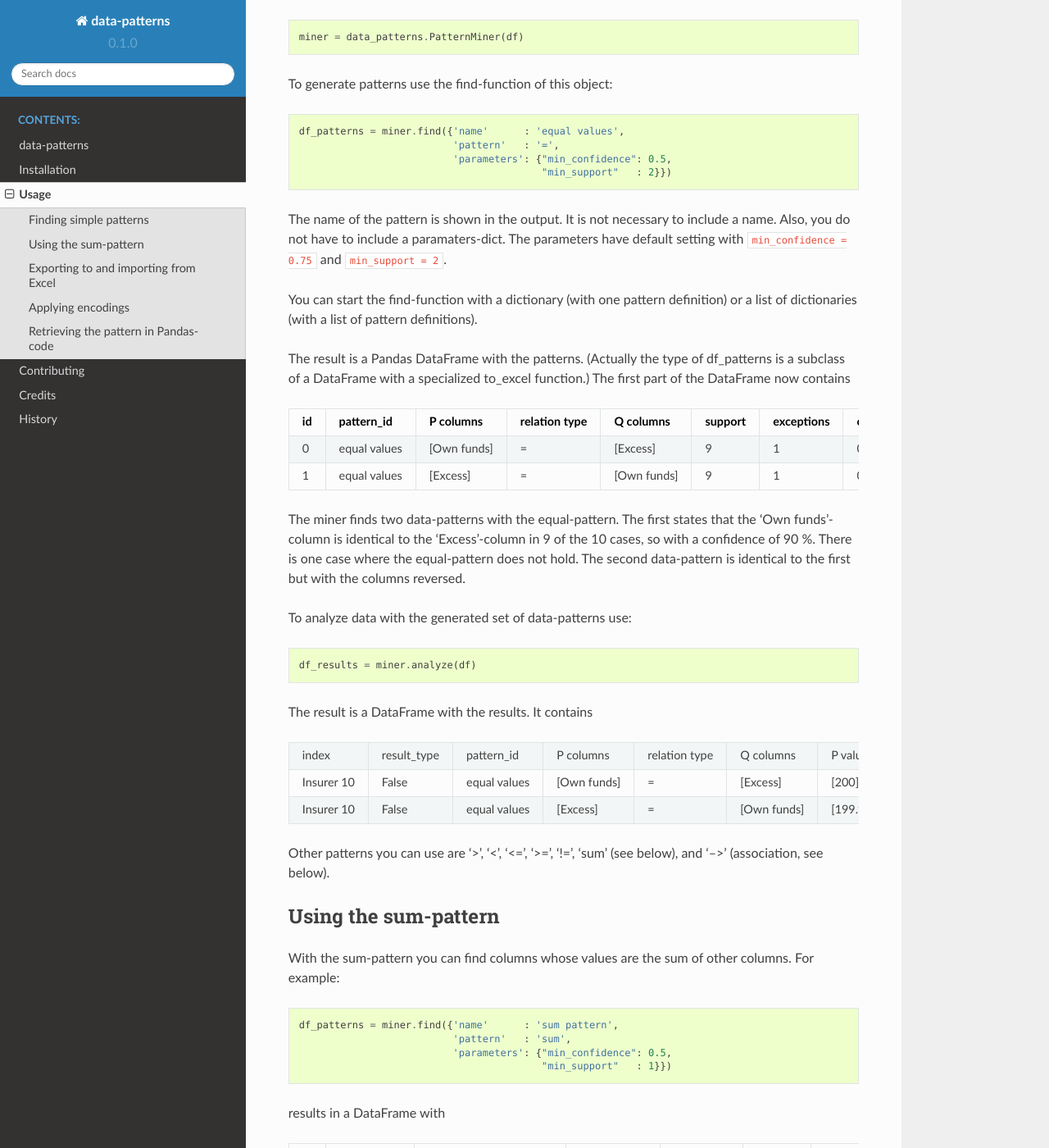
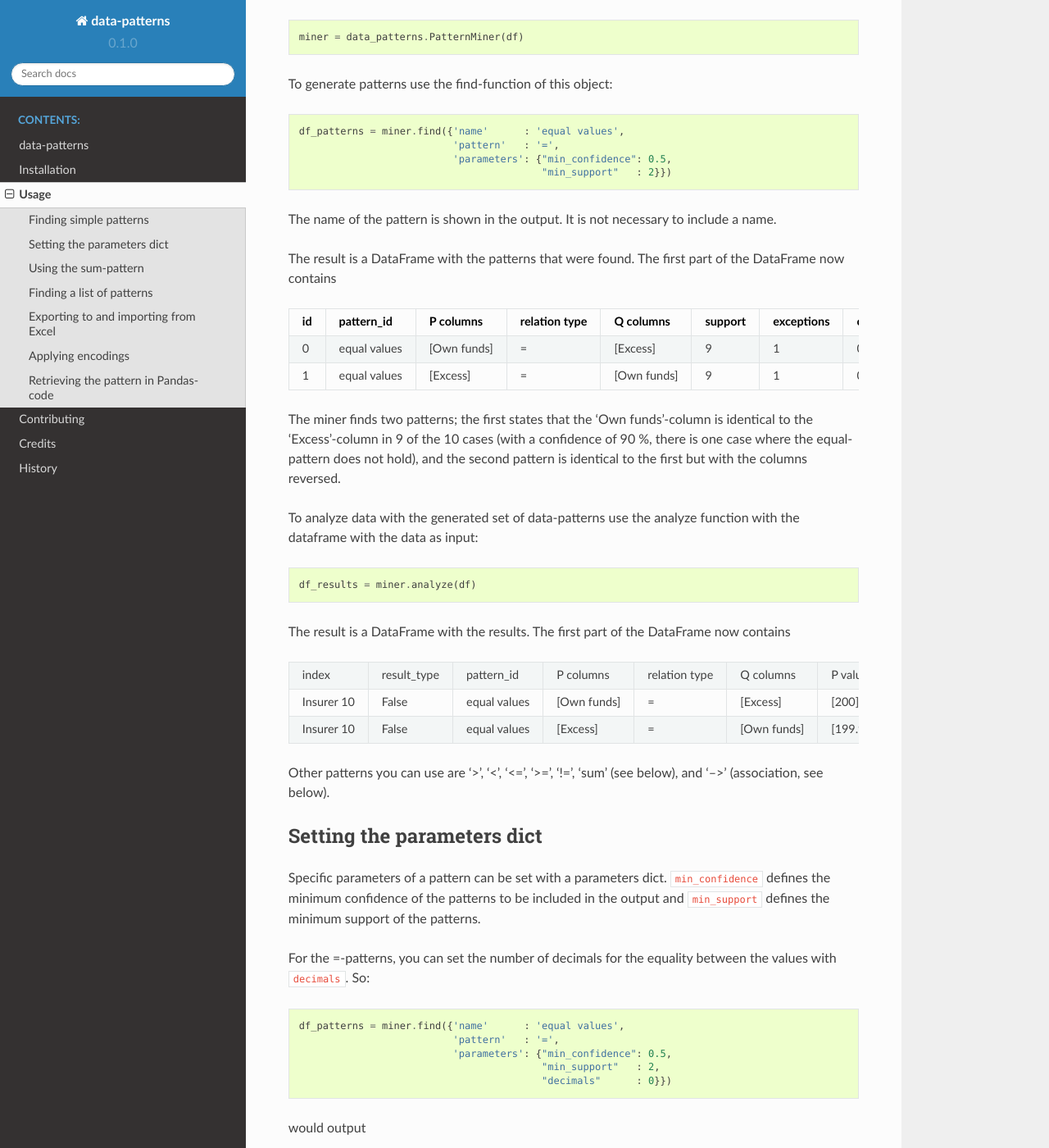
Before and after one commit to DeNederlandscheBank/data-patterns, a Sphinx documentation site: the page built from docs/usage.rst, in a window 1280 px wide and 1400 px high, scrolled down 726 px. Shown: the whole window at 82% size. Built offline with Sphinx 7.4.7 and the Read the Docs theme 2.0.0, drawn with Linux system fonts in a browser that asks for light colours; some of the changed text lies outside the part shown.

Commit message:
docs updated

```diff
--- a/CONTRIBUTING.rst
+++ b/CONTRIBUTING.rst
@@ -108,8 +108,7 @@
 Deploying
 ---------
 
-A reminder for the maintainers on how to deploy.
-Make sure all your changes are committed (including an entry in HISTORY.rst).
+A reminder for the maintainers on how to deploy. Make sure all your changes are committed (including an entry in HISTORY.rst).
 Then run::
 
 $ bump2version patch # possible: major / minor / patch
--- a/docs/usage.rst
+++ b/docs/usage.rst
@@ -37,11 +37,9 @@
                               'parameters': {"min_confidence": 0.5,
                                              "min_support"   : 2}})
 
-The name of the pattern is shown in the output. It is not necessary to include a name. Also, you do not have to include a paramaters-dict. The parameters have default setting with ``min_confidence = 0.75`` and ``min_support = 2``.
+The name of the pattern is shown in the output. It is not necessary to include a name.
 
-You can start the find-function with a dictionary (with one pattern definition) or a list of dictionaries (with a list of pattern definitions).
-
-The result is a Pandas DataFrame with the patterns. (Actually the type of df_patterns is a subclass of a DataFrame with a specialized to_excel function.) The first part of the DataFrame now contains
+The result is a DataFrame with the patterns that were found. The first part of the DataFrame now contains
 
 +----+--------------+------------+--------------+------------+--------+-----------+----------+
 | id |pattern_id    |P columns   |relation type |Q columns   |support |exceptions |confidence|
@@ -51,13 +49,13 @@
 |  1 |equal values  |[Excess]    |=             |[Own funds] |9       |1          |0.9       |
 +----+--------------+------------+--------------+------------+--------+-----------+----------+
 
-The miner finds two data-patterns with the equal-pattern. The first states that the 'Own funds'-column is identical to the 'Excess'-column in 9 of the 10 cases, so with a confidence of 90 %. There is one case where the equal-pattern does not hold. The second data-pattern is identical to the first but with the columns reversed.
+The miner finds two patterns; the first states that the 'Own funds'-column is identical to the 'Excess'-column in 9 of the 10 cases (with a confidence of 90 %, there is one case where the equal-pattern does not hold), and the second pattern is identical to the first but with the columns reversed.
 
-To analyze data with the generated set of data-patterns use::
+To analyze data with the generated set of data-patterns use the analyze function with the dataframe with the data as input::
 
     df_results = miner.analyze(df)
 
-The result is a DataFrame with the results. It contains
+The result is a DataFrame with the results. The first part of the DataFrame now contains
 
 +-----------+--------------+-------------+------------+-------------+------------+---------+---------+
 |index      |result_type   |pattern_id   |P columns   |relation type|Q columns   |P values |Q values |
@@ -69,10 +67,39 @@
 
 Other patterns you can use are '>', '<', '<=', '>=', '!=', 'sum' (see below), and '-->' (association, see below).
 
+Setting the parameters dict
+---------------------------
+
+Specific parameters of a pattern can be set with a parameters dict. ``min_confidence`` defines the minimum confidence of the patterns to be included in the output and ``min_support`` defines the minimum support of the patterns.
+
+For the =-patterns, you can set the number of decimals for the equality between the values with ``decimals``. So::
+
+    df_patterns = miner.find({'name'      : 'equal values',
+                              'pattern'   : '=',
+                              'parameters': {"min_confidence": 0.5,
+                                             "min_support"   : 2,
+                                             "decimals"      : 0}})
+
+would output
+
++----+--------------+------------+--------------+------------+--------+-----------+----------+
+| id |pattern_id    |P columns   |relation type |Q columns   |support |exceptions |confidence|
++====+==============+============+==============+============+========+===========+==========+
+|  0 |equal values  |[Own funds] |=             |[Excess]    |10      |0          |1.0       |
++----+--------------+------------+--------------+------------+--------+-----------+----------+
+|  1 |equal values  |[Excess]    |=             |[Own funds] |10      |0          |1.0       |
++----+--------------+------------+--------------+------------+--------+-----------+----------+
+
+because 199.99 is equal to 200 with 0 decimals.
+
+The default value in the =-pattern is 8 decimals.
+
+You do not have to include a paramaters dict. The parameters have default setting with ``min_confidence = 0.75`` and ``min_support = 2``.
+
 Using the sum-pattern
 ---------------------
 
-With the sum-pattern you can find columns whose values are the sum of other columns. For example::
+With the sum-pattern you can find columns whose values are the sum of the values of other columns. For example::
 
     df_patterns = miner.find({'name'      : 'sum pattern',
                               'pattern'   : 'sum',
@@ -93,7 +120,14 @@
 |3   |sum pattern   |[TV-nonlife, Excess]    |sum           |[Assets]    |4       |1          |0.8       |
 +----+--------------+------------------------+--------------+------------+--------+-----------+----------+
 
+The miner finds four sums; apparently the 'TV-life'-column plus the 'Own funds'-columns is a sum of the 'Assets'-columns.
+
 With an additional parameter ``sum_elements`` you can specify the highest number of elements in the P_columns. But handle with care because to find a high number of elements can take a lot of time. The default value of ``sum_elements`` is 2.
+
+Finding a list of patterns
+--------------------------
+
+You can start the find-function with a dictionary (with one pattern definition) or a list of dictionaries (with a list of pattern definitions).
 
 Exporting to and importing from Excel
 -------------------------------------
@@ -151,6 +185,7 @@
 The code creates a boolean mask based on the pattern and returns the dataframe with data for which the pattern holds.
 
 Similarly, you can find the exceptions of a pattern with::
+
     df_patterns.loc[0, 'pandas ex']
 
 We plan to provide codings of the pattern based on other relevant packages.
```
Also changed, not shown: other parts of CONTRIBUTING.rst (+1 -1 lines), AUTHORS.rst (+5 -6 lines).
